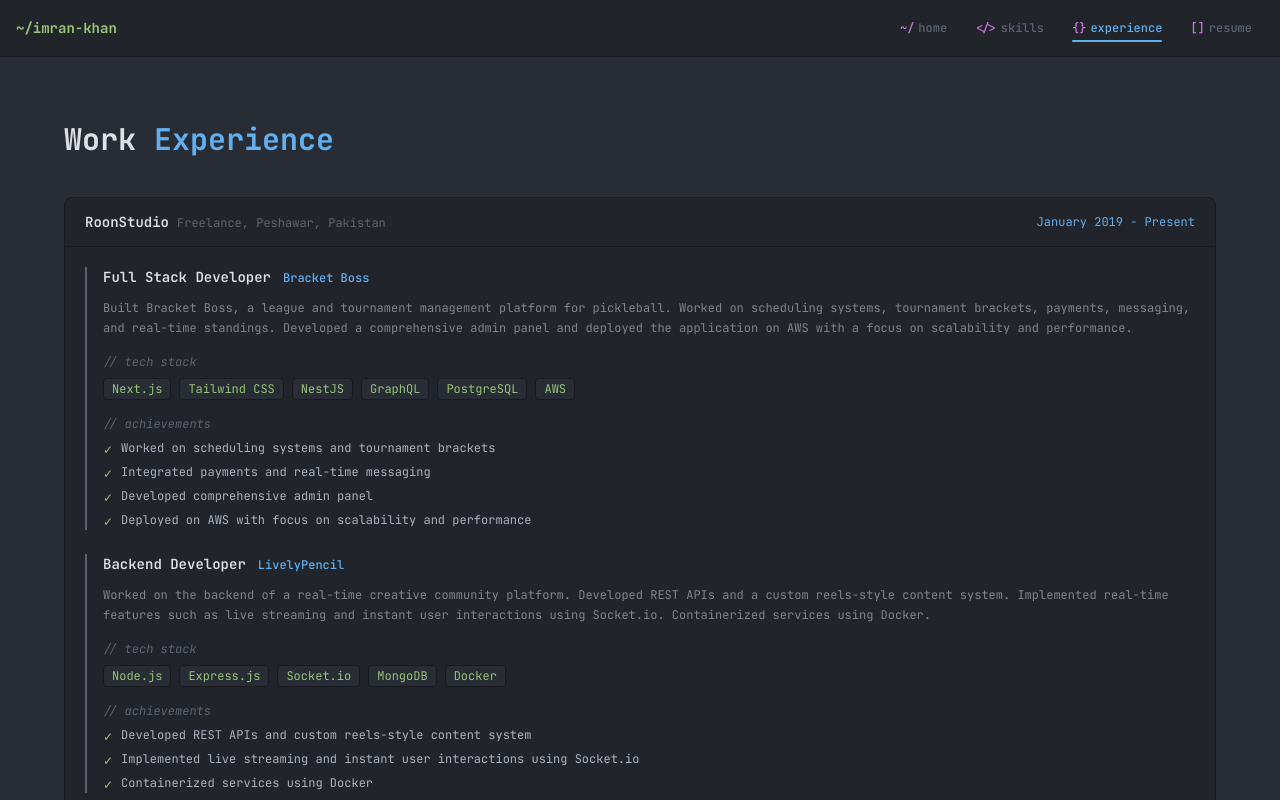
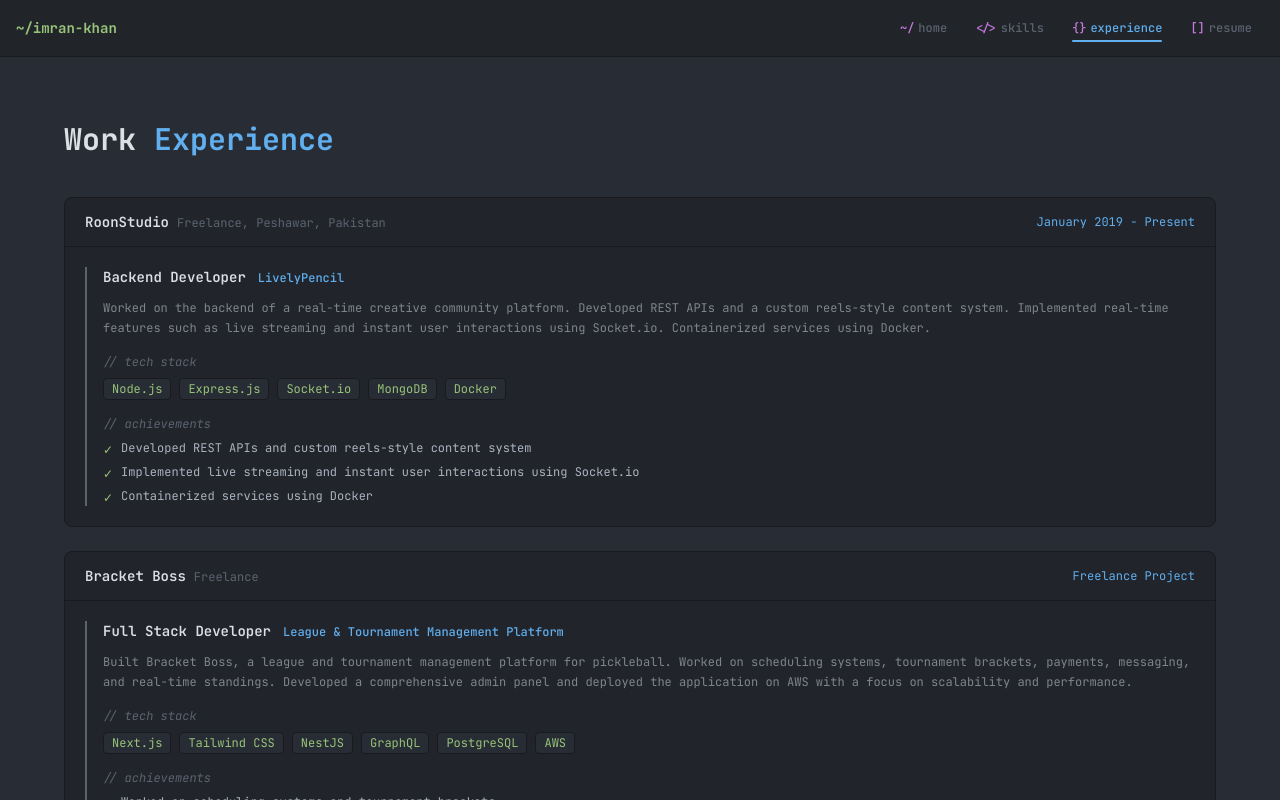
Before and after one commit to code-simple/code-simple.github.io, a React (Create React App) app: page /experience in a window 1280 px wide. Shown: the top 800 px of the page. Built offline with nearby package versions, Linux system fonts and the light colour scheme.

Commit message:
update: added bracket boss in experience

```diff
--- a/src/components/sections/Experience.jsx
+++ b/src/components/sections/Experience.jsx
@@ -7,26 +7,6 @@ const WorkExperience = () => {
       location: "Freelance, Peshawar, Pakistan",
       period: "January 2019 - Present",
       roles: [
-        {
-          title: "Full Stack Developer",
-          project: "Bracket Boss",
-          description:
-            "Built Bracket Boss, a league and tournament management platform for pickleball. Worked on scheduling systems, tournament brackets, payments, messaging, and real-time standings. Developed a comprehensive admin panel and deployed the application on AWS with a focus on scalability and performance.",
-          techStack: [
-            "Next.js",
-            "Tailwind CSS",
-            "NestJS",
-            "GraphQL",
-            "PostgreSQL",
-            "AWS",
-          ],
-          achievements: [
-            "Worked on scheduling systems and tournament brackets",
-            "Integrated payments and real-time messaging",
-            "Developed comprehensive admin panel",
-            "Deployed on AWS with focus on scalability and performance",
-          ],
-        },
         {
           title: "Backend Developer",
           project: "LivelyPencil",
@@ -43,6 +23,33 @@ const WorkExperience = () => {
             "Developed REST APIs and custom reels-style content system",
             "Implemented live streaming and instant user interactions using Socket.io",
             "Containerized services using Docker",
+          ],
+        },
+      ],
+    },
+    {
+      company: "Bracket Boss",
+      location: "Freelance",
+      period: "Freelance Project",
+      roles: [
+        {
+          title: "Full Stack Developer",
+          project: "League & Tournament Management Platform",
+          description:
+            "Built Bracket Boss, a league and tournament management platform for pickleball. Worked on scheduling systems, tournament brackets, payments, messaging, and real-time standings. Developed a comprehensive admin panel and deployed the application on AWS with a focus on scalability and performance.",
+          techStack: [
+            "Next.js",
+            "Tailwind CSS",
+            "NestJS",
+            "GraphQL",
+            "PostgreSQL",
+            "AWS",
+          ],
+          achievements: [
+            "Worked on scheduling systems and tournament brackets",
+            "Integrated payments and real-time messaging",
+            "Developed comprehensive admin panel",
+            "Deployed on AWS with focus on scalability and performance",
           ],
         },
       ],
--- a/src/components/sections/Home.jsx
+++ b/src/components/sections/Home.jsx
@@ -22,7 +22,7 @@ const Home = () => {
               </h1>
 
               <h2 className="text-lg sm:text-xl text-muted-light font-medium">
-                <span className="text-accent-yellow">Fullstack Developer</span>
+                <span className="text-accent-yellow">Full Stack Developer</span>
                 <span className="text-muted"> — </span>
                 <span className="text-fg">
                   turning ideas into powerful web solutions
@@ -75,7 +75,11 @@ const Home = () => {
                 rel="noopener noreferrer"
                 className="px-5 py-2.5 border border-muted text-fg text-sm font-medium hover:border-accent-blue hover:text-accent-blue transition-colors flex items-center gap-2"
               >
-                <svg className="w-4 h-4" fill="currentColor" viewBox="0 0 24 24">
+                <svg
+                  className="w-4 h-4"
+                  fill="currentColor"
+                  viewBox="0 0 24 24"
+                >
                   <path d="M12 0c-6.626 0-12 5.373-12 12 0 5.302 3.438 9.8 8.207 11.387.599.111.793-.261.793-.577v-2.234c-3.338.726-4.033-1.416-4.033-1.416-.546-1.387-1.333-1.756-1.333-1.756-1.089-.745.083-.729.083-.729 1.205.084 1.839 1.237 1.839 1.237 1.07 1.834 2.807 1.304 3.492.997.107-.775.418-1.305.762-1.604-2.665-.305-5.467-1.334-5.467-5.931 0-1.311.469-2.381 1.236-3.221-.124-.303-.535-1.524.117-3.176 0 0 1.008-.322 3.301 1.23.957-.266 1.983-.399 3.003-.404 1.02.005 2.047.138 3.006.404 2.291-1.552 3.297-1.23 3.297-1.23.653 1.653.242 2.874.118 3.176.77.84 1.235 1.911 1.235 3.221 0 4.609-2.807 5.624-5.479 5.921.43.372.823 1.102.823 2.222v3.293c0 .319.192.694.801.576 4.765-1.589 8.199-6.086 8.199-11.386 0-6.627-5.373-12-12-12z" />
                 </svg>
                 GitHub
@@ -120,7 +124,9 @@ const Home = () => {
                 <p className="pl-4">
                   <span className="text-accent-blue">role</span>
                   <span className="text-fg">: </span>
-                  <span className="text-accent-green">"Fullstack Developer"</span>
+                  <span className="text-accent-green">
+                    "Full Stack Developer"
+                  </span>
                   <span className="text-fg">;</span>
                 </p>
                 <p className="pl-4">
--- a/src/components/sections/Resume.jsx
+++ b/src/components/sections/Resume.jsx
@@ -2,9 +2,9 @@ import React from "react";
 
 const Resume = () => {
   const resumeDownloadLink =
-    "https://drive.google.com/uc?export=download&id=1_DQ4TjSRfUB6WWEPS9iNKl0kHTwOrMFl";
+    "https://drive.google.com/uc?export=download&id=1C90wa9SMV0hsiaRdGixReIfcQUkNXZfB";
   const resumePreviewLink =
-    "https://drive.google.com/file/d/1_DQ4TjSRfUB6WWEPS9iNKl0kHTwOrMFl/preview";
+    "https://drive.google.com/file/d/1C90wa9SMV0hsiaRdGixReIfcQUkNXZfB/preview";
 
   return (
     <main className="min-h-[calc(100vh-3.5rem)] py-16 px-4">
```
